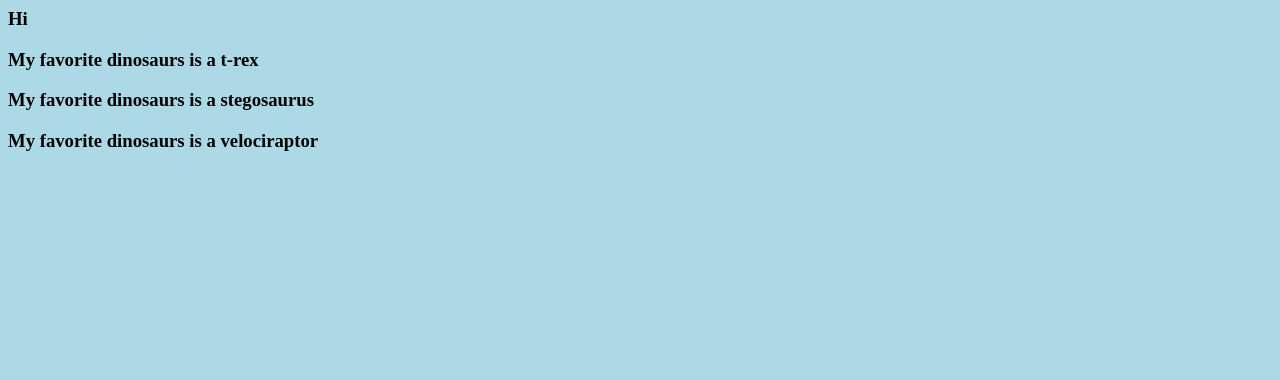
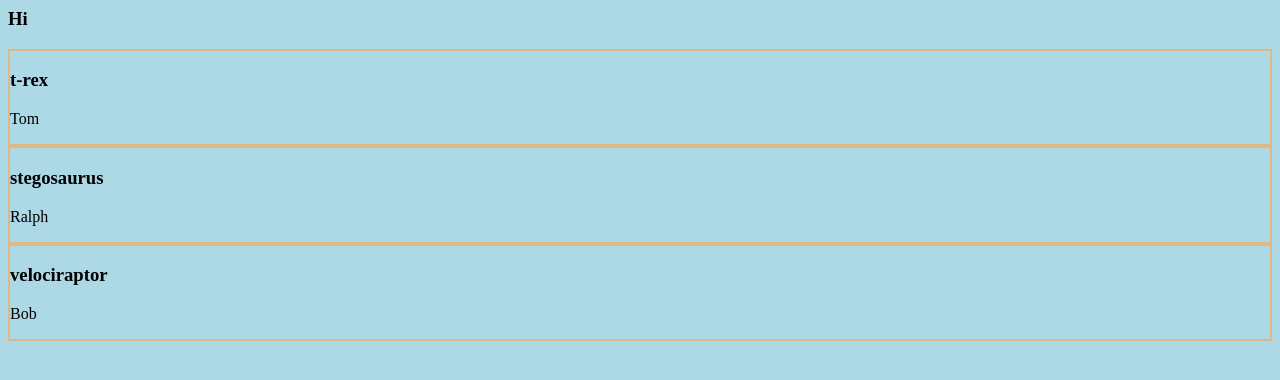
Before and after one commit to mtgill/js-arrays, a plain HTML site: page index.html in a window 1280 px wide. Drawn offline with Linux system fonts and the light colour scheme.

Commit message:
recommiting js and css

```diff
--- a/main.css
+++ b/main.css
@@ -1,3 +1,7 @@
 body {
 background-color: lightblue;
 }
+
+.dinosaur {
+    border: 2px solid burlywood;
+}
--- a/main.js
+++ b/main.js
@@ -1,12 +1,15 @@
 const dinosaurs = [
     {
         dinoType: 't-rex',
+        name: 'Tom',
     },
     {
         dinoType: 'stegosaurus',
+        name: 'Ralph',
     },
     {
         dinoType: 'velociraptor',
+        name: 'Bob',
     }
 ];
 
@@ -22,15 +25,13 @@ const printToDom = (divId, textToPrint) => {
 const buildDinosaurs = () => {
     let domString = '';
     for(let i = 0; i < dinosaurs.length; i++){
-        domString += `<h3>My favorite dinosaurs is a ${dinosaurs[i].dinoType}</h3>`;
+        domString += `<div class='dinosaur'>`;
+        domString += `<h3>${dinosaurs[i].dinoType}</h3>`;
+        domString += `<p>${dinosaurs[i].name}</p>`;
+        domString += `</div>`;
     }
     printToDom('dinos', domString);
 };
-
-
-
-
-
 
 
 const init = () => {
```
